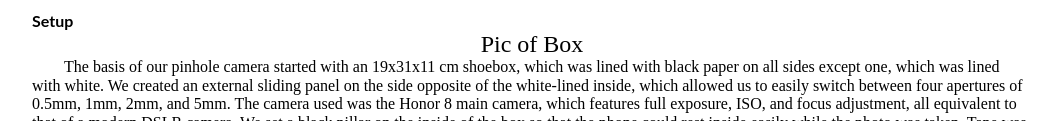
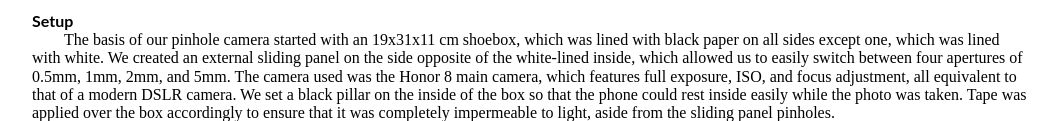
Before and after one commit to bradleyq/PinholeCam, a plain HTML site: page index.html in a window 1280 px wide. Shown: the part 543-664 px from the top of the page, without its empty margins (108-1165 px from the left). Drawn offline with Linux system fonts and the light colour scheme; a web font is replaced by a local one.

Commit message:
Update index.html

```diff
--- a/index.html
+++ b/index.html
@@ -25,7 +25,6 @@
       </table>
       <p class="c5 c10"><span class="c16"></span></p>
       <p class="c5"><span class="c2">Setup</span></p>
-      <p class="c1"><span class="c18">Pic of Box</span></p>
       <p class="c5"><span class="c7">&nbsp;&nbsp;&nbsp;&nbsp;&nbsp;&nbsp;&nbsp;&nbsp;The basis of our pinhole camera started with an 19x31x11 cm shoebox, which was lined with black paper on all sides except one, which was lined with white. We created an external sliding panel on the side opposite of the white-lined inside, which allowed us to easily switch between four apertures of 0.5mm, 1mm, 2mm, and 5mm. The camera used was the Honor 8 main camera, which features full exposure, ISO, and focus adjustment, all equivalent to that of a modern DSLR camera. We set a black pillar on the inside of the box so that the phone could rest inside easily while the photo was taken. Tape was applied over the box accordingly to ensure that it was completely impermeable to light, aside from the sliding panel pinholes.</span></p>
       <p class="c5 c10"><span class="c7"></span></p>
       <table class="c0">
```
